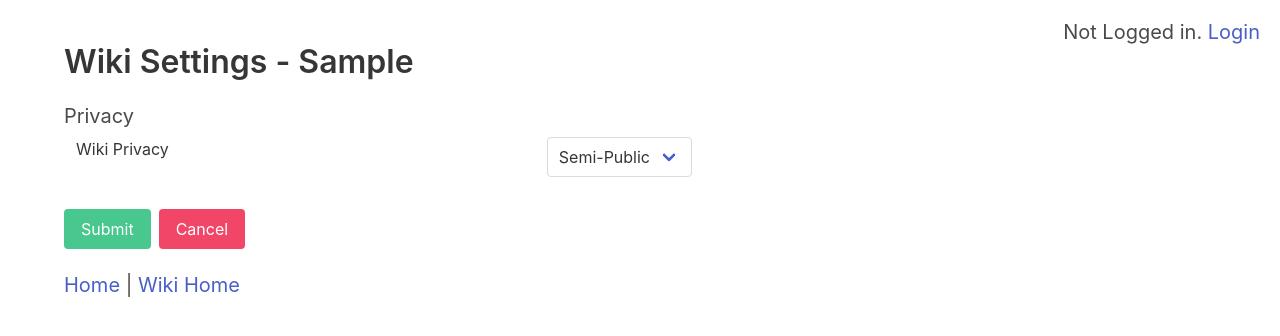
After one commit to zack256/anaximander, a Flask app: template templates/wiki_settings.html in a window 1280 px wide. The commit adds this page. Shown: the top 336 px of the page. Run offline with Flask 2, Linux system fonts and the light colour scheme; the template is opened without the code that fills it: values that come from a table or form of the project are taken from there, others are empty; tables that the repository leaves empty hold one stand-in row (values such as "Sample post"); parts of the project's set-up code (start-up, migrations or seed data) failed here and were passed over; some libraries are stand-ins or nearby versions.

Commit message:
basics of wiki privacy settings

```diff
--- a/assets/js/checks.js
+++ b/assets/js/checks.js
@@ -37,3 +37,7 @@ function createNewsArticleCheck () {
 function editTagCheck () {
     return baseFinalCheck("Are you sure you want to edit this news tag?");
 }
+
+function editWikiSettingsCheck () {
+    return baseFinalCheck("Are you sure you want to edit the settings of this wiki?");
+}
--- a/assets/js/utils.js
+++ b/assets/js/utils.js
@@ -3,3 +3,14 @@ function previewEdit (formID) {
     editForm.removeAttribute("action");
     editForm.submit()
 }
+
+function selectCorrectOption (elID, val) {
+    var selectElement = document.getElementById(elID);
+    for (var i = 0; i < selectElement.children.length; i++) {
+        if (selectElement.children[i].value == val) {
+            selectElement.children[i].defaultSelected = true;
+        } else {
+            selectElement.children[i].defaultSelected = false;
+        }
+    }
+}
--- a/main.py
+++ b/main.py
@@ -341,20 +341,27 @@ def add_article_pg_handler(requested):
     return render_template("create_article.html", wiki = wiki)
 
 def user_clearance_level(user, wiki):
+    if not user.is_authenticated:
+        return -1
     member = Member.query.filter((Member.wiki_id == wiki.id) & (Member.user_id == user.id)).first()
     return member.clearance if member else -1
 
 def user_can_create_article(user, wiki):
+    return user_can_edit_article(user, wiki)  # for now.
+
+def user_can_edit_article(user, wiki):
     clearance = user_clearance_level(user, wiki)
-    if wiki.privacy >= 1:
+    if wiki.privacy == 1:
         return clearance >= 2
+    elif wiki.privacy == 2:
+        return clearance >= 3
     return clearance != 0
 
-def user_can_edit_article(user, wiki):
-    return user_can_create_article(user, wiki)  # for now.
-
 def user_can_read_article(user, wiki):
-    return True # later.
+    clearance = user_clearance_level(user, wiki)
+    if wiki.privacy == 2:
+        return clearance >= 1
+    return True
 
 def create_article(wiki, name, body, desc, creator):
     if not user_can_create_article(creator, wiki):
@@ -620,7 +627,11 @@ def random_article_in_wiki_page_handle(reqd_w):
         return "Wiki not found!"
     if not user_can_read_article(current_user, wiki):
         return "Insufficient roles to read this article."
-    article = Article.query.filter(Article.wiki_id == wiki.id).order_by(sql_func.rand()).limit(1).all()[0]
+    random_query = Article.query.filter(Article.wiki_id == wiki.id).order_by(sql_func.rand()).limit(1).all()
+    if random_query:
+        article = random_query[0]
+    else:
+        return "No articles in wiki!"
     return redirect("/wikis/{}/articles/{}/".format(wiki.name, article.name))
 
 @app.route("/wikis/<reqd_w>/articles/<reqd_a>/revisions/<reqd_d>/")
@@ -656,3 +667,25 @@ def article_revision_page(reqd_w, reqd_a, reqd_d):
         body = work.transform.backwards_transform(body, diff_dict[dif.id][0], diff_dict[dif.id][1])
     html = wikify.simple_wikify(body, wiki)
     return render_template("article_revision.html", article = article, wiki = wiki, article_html = html, revision = diff.id, next_diff = next_diff, prev_diff = prev_diff)
+
+@app.route("/wikis/<requested>/meta/settings/")
+def wiki_settings_page_handler(requested):
+    wiki = Wiki.query.filter(Wiki.name == requested).first()
+    if wiki == None:
+        return "Wiki not found!"
+    if not user_can_read_article(current_user, wiki):
+        return "Insufficient roles to read this article."
+    return render_template("wiki_settings.html", wiki = wiki)
+
+@app.route("/wikis/<reqd_w>/forms/edit-wiki-settings/", methods = ["POST"])
+@login_required
+def edit_wiki_settings_form_handler(reqd_w):
+    wiki = Wiki.query.filter(Wiki.name == reqd_w).first()
+    if wiki == None:
+        return "Wiki not found!"
+    if user_clearance_level(current_user, wiki) < 3:
+        return "Insufficient roles to edit wiki settings."
+    privacy = request.form["wiki_privacy"]
+    wiki.privacy = privacy
+    db.session.commit()
+    return redirect("/wikis/{}/meta/settings/".format(wiki.name))
--- a/templates/wiki.html
+++ b/templates/wiki.html
@@ -6,7 +6,7 @@
 <h5 class = "subtitle is-5">{{ wiki.description }}</h5>
 <p>Created : {{ wiki.created }} by <a href = "/users/{{ creator.username }}/">{{ creator.username }}</a></p>
 <p>Short Name : {{ wiki.name }}</p>
-<p><a href = "{{ home_url }}/new/article/">Create a New Article</a> | <a href = "{{ home_url }}/meta/random/">Random Article</a></p>
+<p><a href = "{{ home_url }}/new/article/">Create a New Article</a> | <a href = "{{ home_url }}/meta/random/">Random Article</a> | <a href = "{{ home_url }}/meta/settings/">Wiki Settings</a></p>
 <h5 class = "subtitle is-5">Article List</h5>
 <div class = "content">
     <ul>
--- /dev/null
+++ b/templates/wiki_settings.html
@@ -0,0 +1,37 @@
+{% extends "base.html" %}
+{% block title %}{{ wiki.full }} - Wiki Settings{% endblock %}
+{% block content %}
+{% set home_url = "/wikis/" + wiki.name %}
+<h3 class = "title is-3">Wiki Settings - {{ wiki.full }}</h3>
+<form id = "edit_wiki_form" action = "{{ home_url }}/forms/edit-wiki-settings/" method = "POST" onsubmit = "if (createArticleSubmitted) { return false; } else { if (createArticleCheck()) { createArticleSubmitted = true; return true; } else { return false; } }"></form>
+<h5 class = "subtitle is-5">Privacy</h5>
+<table class = "table is-striped is-fullwidth">
+    <tbody>
+        <tr>
+            <td>Wiki Privacy</td>
+            <td>
+                <div class = "select">
+                    <select name = "wiki_privacy" form = "edit_wiki_form" id = "wiki_privacy_select">
+                        <option value = "0">Public</option>
+                        <option value = "1">Semi-Public</option>
+                        <option value = "2">Private</option>
+                    </select>
+                </div>
+            </td>
+        </tr>
+    </tbody>
+</table>
+<div class = "buttons">
+    <button class = "button is-success" type = "submit" form = "edit_wiki_form">Submit</button>
+    <button class = "button is-danger" type = "reset" form = "edit_wiki_form">Cancel</button>
+</div>
+<h3 class = "subtitle is-5"><a href = "/">Home</a> | <a href = "{{ home_url }}/">Wiki Home</a></h3>
+{% endblock %}
+{% block more_bottom %}
+<script>
+    var body = document.getElementsByTagName("BODY")[0];
+    body.onload = function () {
+        selectCorrectOption("wiki_privacy_select", "{{ wiki.privacy }}");
+    };
+</script>
+{% endblock %}
```
